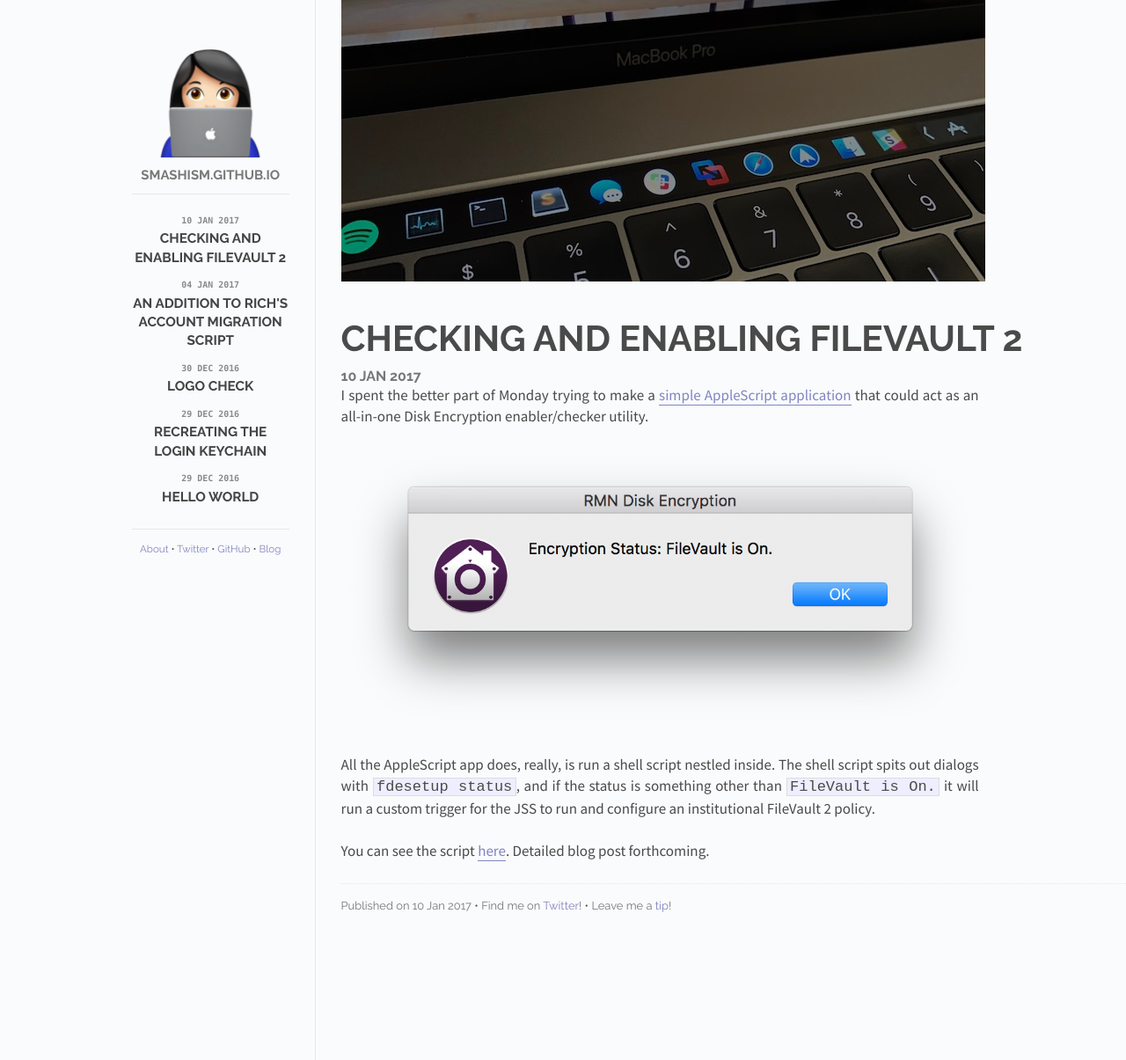
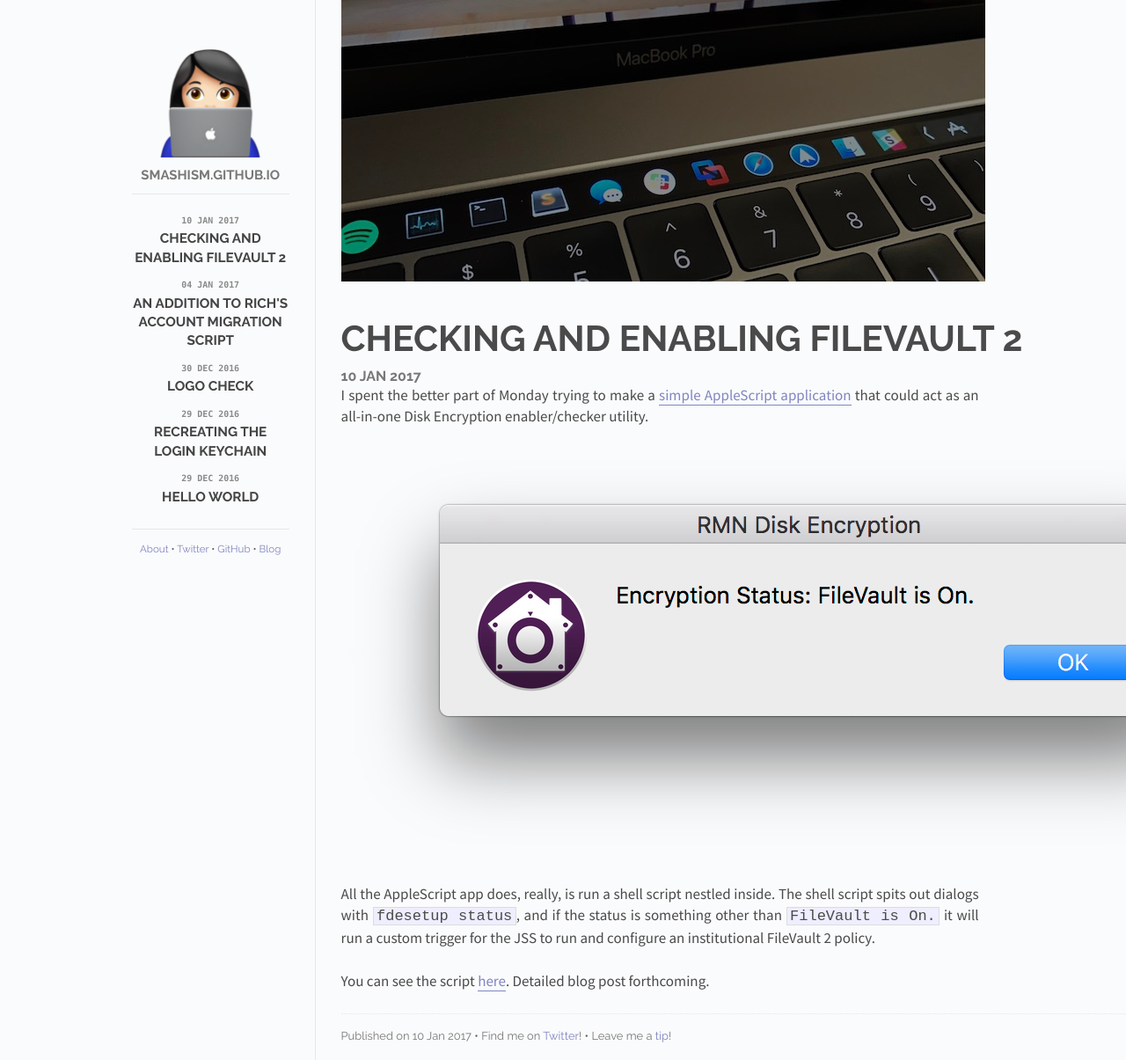
Before and after one commit to smashism/smashism.github.io, a Jekyll site: the page built from index.html, in a window 1280 px wide. Shown: the whole page at 88% size. Built offline with Jekyll 4.4.1, drawn with Linux system fonts in a browser that asks for light colours.

Commit message:
Update main.css

```diff
--- a/css/main.css
+++ b/css/main.css
@@ -43,11 +43,6 @@
   color: #555;
 }
 
-img {
-  max-width:724;
-  width:100%;
-}
-
 /*****************************************************************************/
 /*
 /* Home
@@ -75,6 +70,11 @@
 }
 
 .posts img {
+  max-width: 724px;
+  width: 100%;
+}
+
+#posts img {
   max-width: 724px;
   width: 100%;
 }
```
